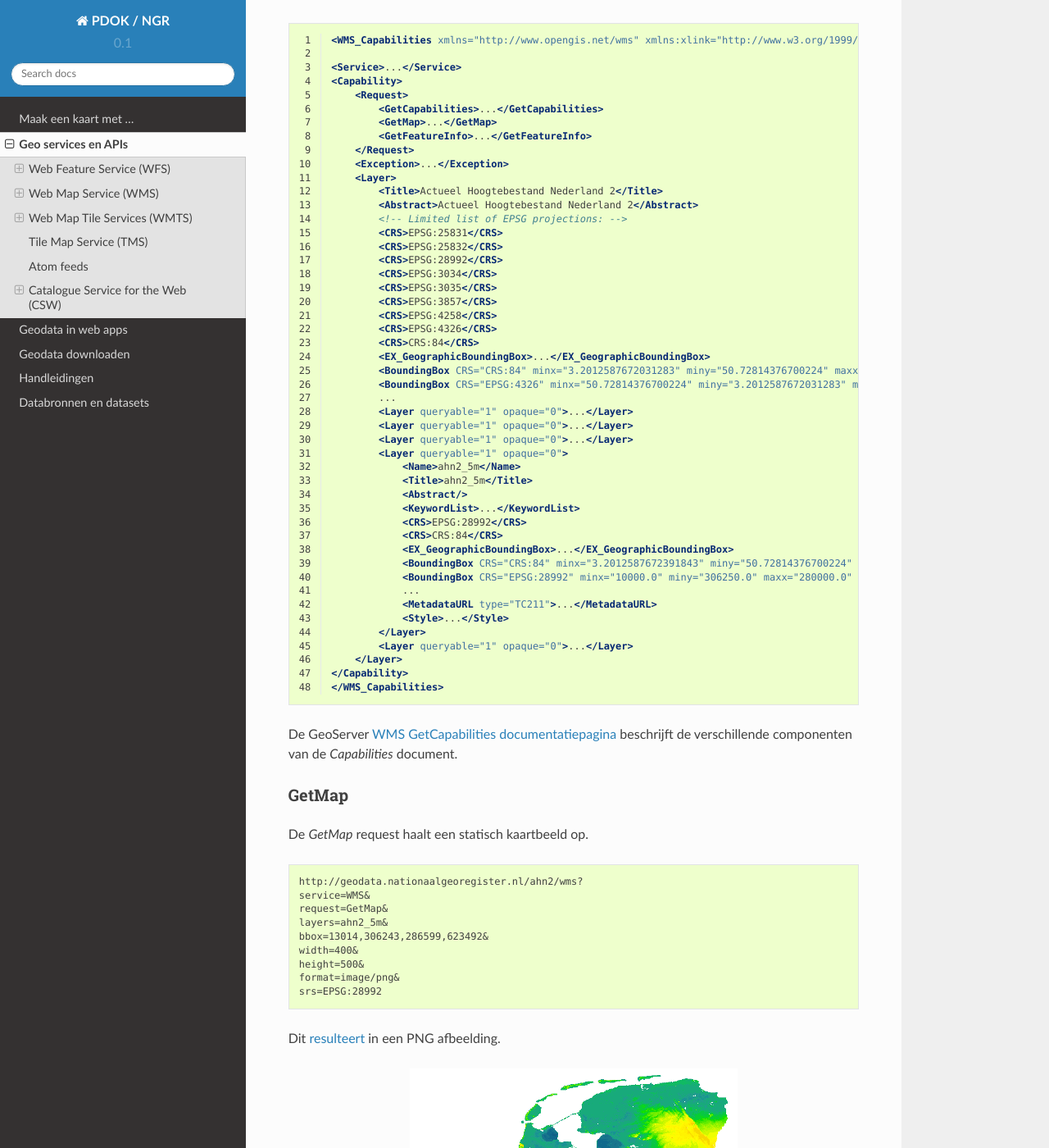
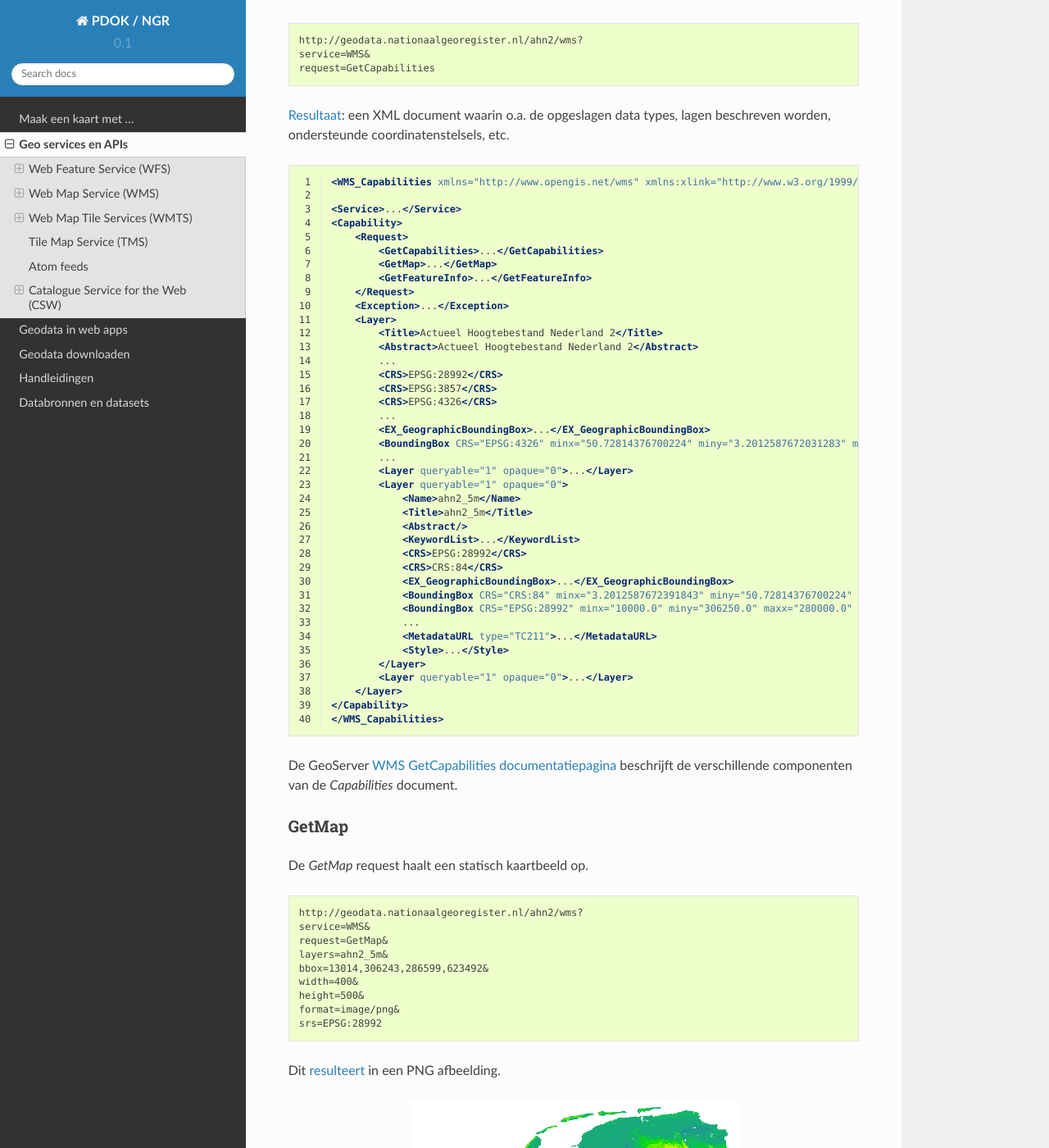
Before and after one commit to Geonovum/PDOK-NGR-documentatie, a Sphinx documentation site: the page built from docs/services.rst, in a window 1280 px wide and 1400 px high, scrolled down 4678 px. Shown: the whole window at 82% size. Built offline with Sphinx 7.4.7 and the Read the Docs theme 2.0.0, drawn with Linux system fonts in a browser that asks for light colours; comment, search, counter and statistics services are not loaded; some of the changed text lies outside the part shown.

```diff
--- a/docs/services.rst
+++ b/docs/services.rst
@@ -220,22 +222,14 @@ De functionaliteit van een WMS endpoint wordt beschreven in een *Capabilities* d
         <Layer>
             <Title>Actueel Hoogtebestand Nederland 2</Title>
             <Abstract>Actueel Hoogtebestand Nederland 2</Abstract>
-            <!-- Limited list of EPSG projections: -->
-            <CRS>EPSG:25831</CRS>
-            <CRS>EPSG:25832</CRS>
+            ...
             <CRS>EPSG:28992</CRS>
-            <CRS>EPSG:3034</CRS>
-            <CRS>EPSG:3035</CRS>
             <CRS>EPSG:3857</CRS>
-            <CRS>EPSG:4258</CRS>
             <CRS>EPSG:4326</CRS>
-            <CRS>CRS:84</CRS>
+            ...
             <EX_GeographicBoundingBox>...</EX_GeographicBoundingBox>
-            <BoundingBox CRS="CRS:84" minx="3.2012587672031283" miny="50.72814376700224" maxx="7.273799656562079" maxy="53.55490608251144"/>
             <BoundingBox CRS="EPSG:4326" minx="50.72814376700224" miny="3.2012587672031283" maxx="53.55490608251144" maxy="7.273799656562079"/>
             ...
-            <Layer queryable="1" opaque="0">...</Layer>
-            <Layer queryable="1" opaque="0">...</Layer>
             <Layer queryable="1" opaque="0">...</Layer>
             <Layer queryable="1" opaque="0">
                 <Name>ahn2_5m</Name>
@@ -283,7 +277,7 @@ Dit `resulteert <http://geodata.nationaalgeoregister.nl/ahn2/wms?service=wms&req
     :width: 400
     :align: center
 
-Zie de GeoServer `WMS GetMap documentatiepagina <http://docs.geoserver.org/latest/en/user/services/wms/reference.html#getmap>`_ voor een volledig overzicht van deze request.\
+Zie de GeoServer `WMS GetMap documentatiepagina <http://docs.geoserver.org/latest/en/user/services/wms/reference.html#getmap>`_ voor een volledig overzicht van deze request.
 
 
 .. _getfeatureinfo:
```
Also changed, not shown: other parts of docs/services.rst (+2 -0 lines), docs/index.rst (+7 -5 lines).
